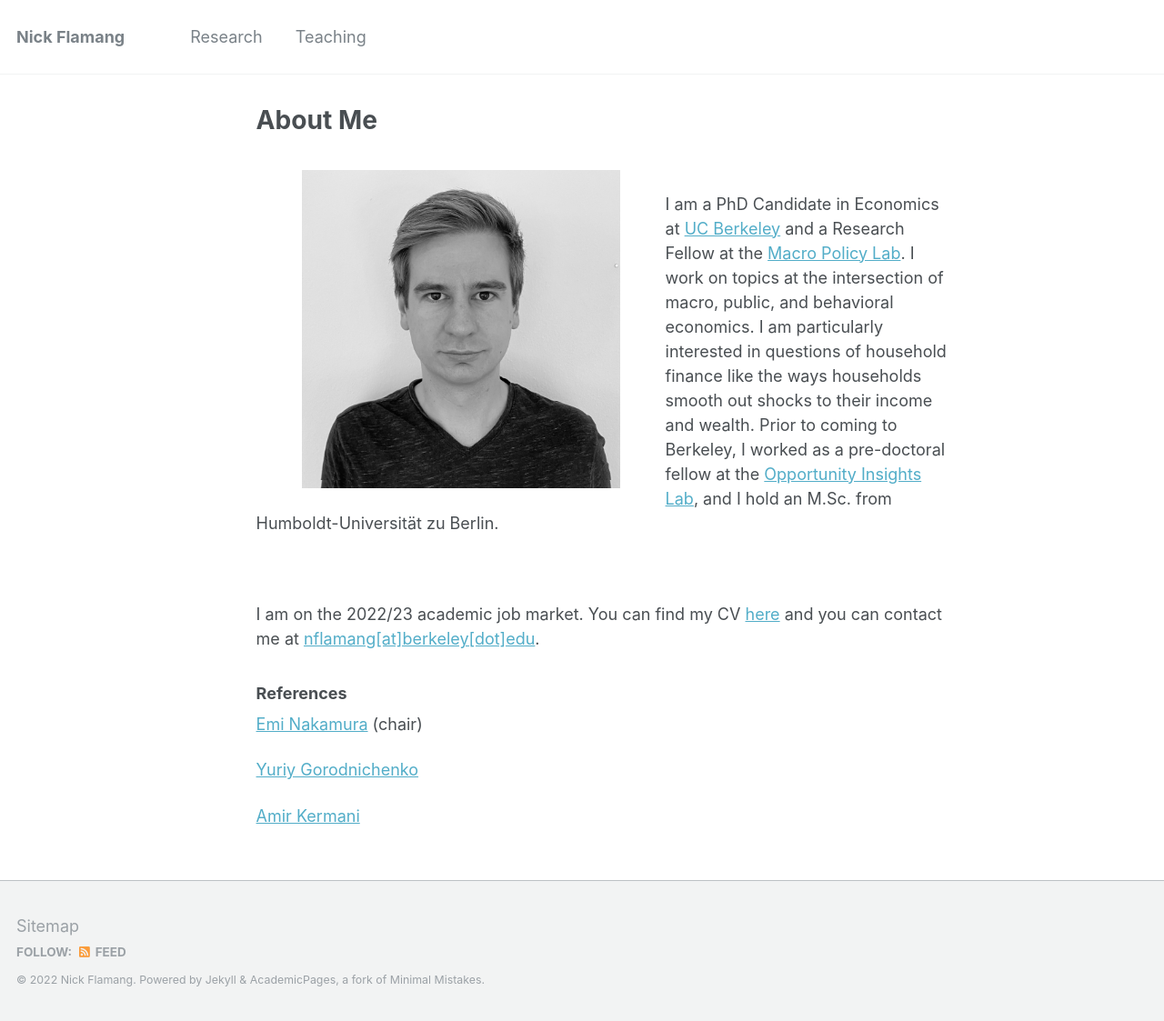
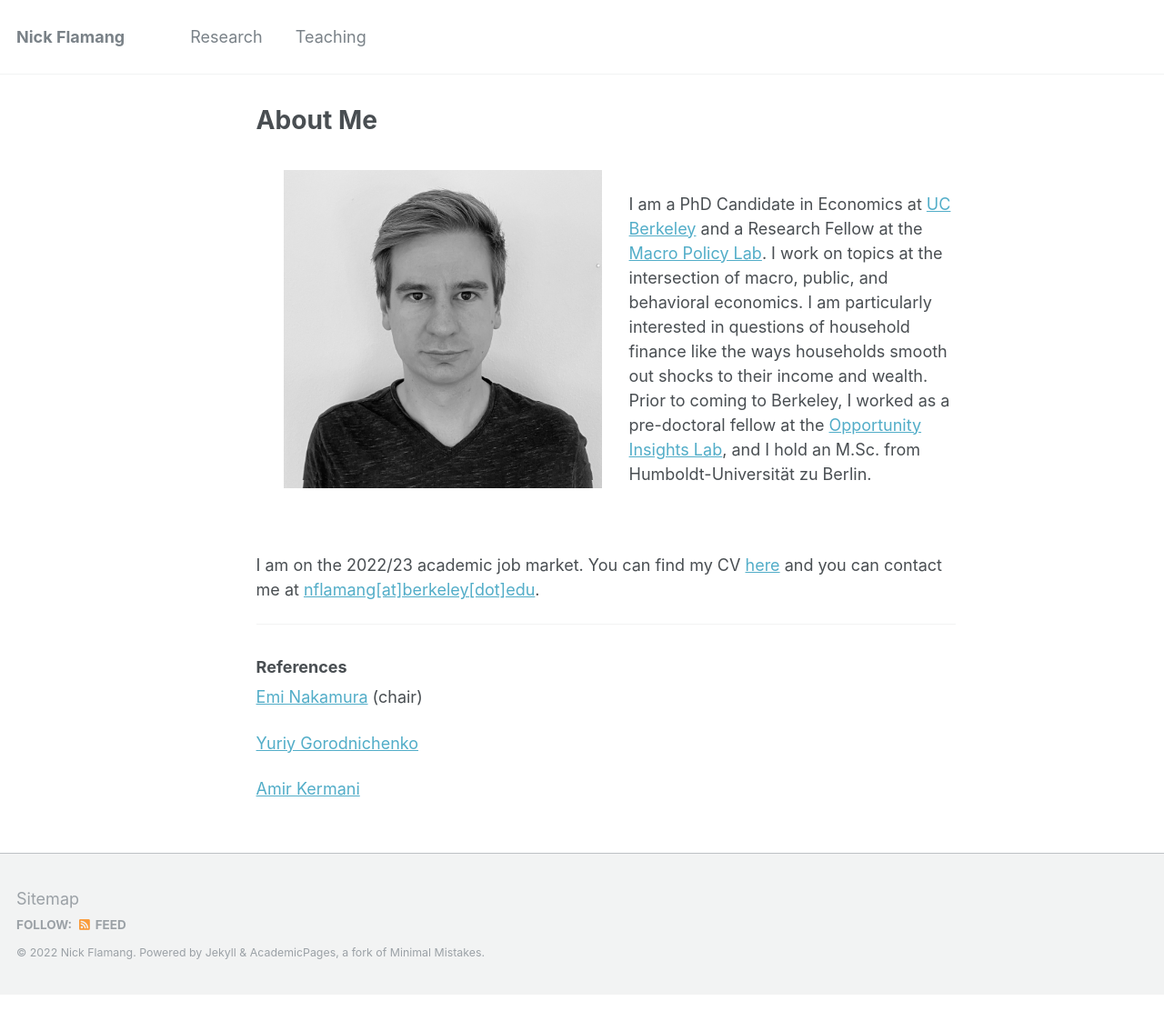
Before and after one commit to nickflamang/nickflamang.github.io, a Jekyll site: the page built from test_index.md, in a window 1280 px wide. Shown: the whole page at 91% size. Built offline with Jekyll 4.4.1, drawn with Linux system fonts in a browser that asks for light colours; after the commit the page ends 1094 px from its top, so only the background shows below that.

Commit message:
Update test_index.md

```diff
--- a/test_index.md
+++ b/test_index.md
@@ -4,17 +4,15 @@ author_profile: false
 ---
 
 <br />
-<img align="left" width="350" style="vertical-align:left;margin:0px 50px" src="{{ site.url }}/images/nick_website.jpg" alt="A photo of Nick Flamang">
+<img align="left" width="350" style="vertical-align:left;margin:0px 30px" src="{{ site.url }}/images/nick_website.jpg" alt="A photo of Nick Flamang">
 
 I am a PhD Candidate in Economics at [UC Berkeley](https://www.econ.berkeley.edu/) and a Research Fellow at the [Macro Policy Lab](https://www.macropolicylab.org/). I work on topics at the intersection of macro, public, and behavioral economics. I am particularly interested in questions of household finance like the ways households smooth out shocks to their income and wealth. Prior to coming to Berkeley, I worked as a pre-doctoral fellow at the [Opportunity Insights Lab](https://opportunityinsights.org/), and I hold an M.Sc. from Humboldt-Universität zu Berlin.
 
 <br />
 
-
-
 I am on the 2022/23 academic job market. You can find my CV [here](https://github.com/nickflamang/nickflamang.github.io/blob/306325c5694890e2cefa66c45ac9f4b344cfc8b0/_site/files/CV_Niklas_Flamang.pdf) and you can contact me at [nflamang[at]berkeley[dot]edu](mailto:nflamang@berkeley.edu).
 
-
+---
 ### References
 
 [Emi Nakamura](https://eml.berkeley.edu/~enakamura/) (chair)
```
